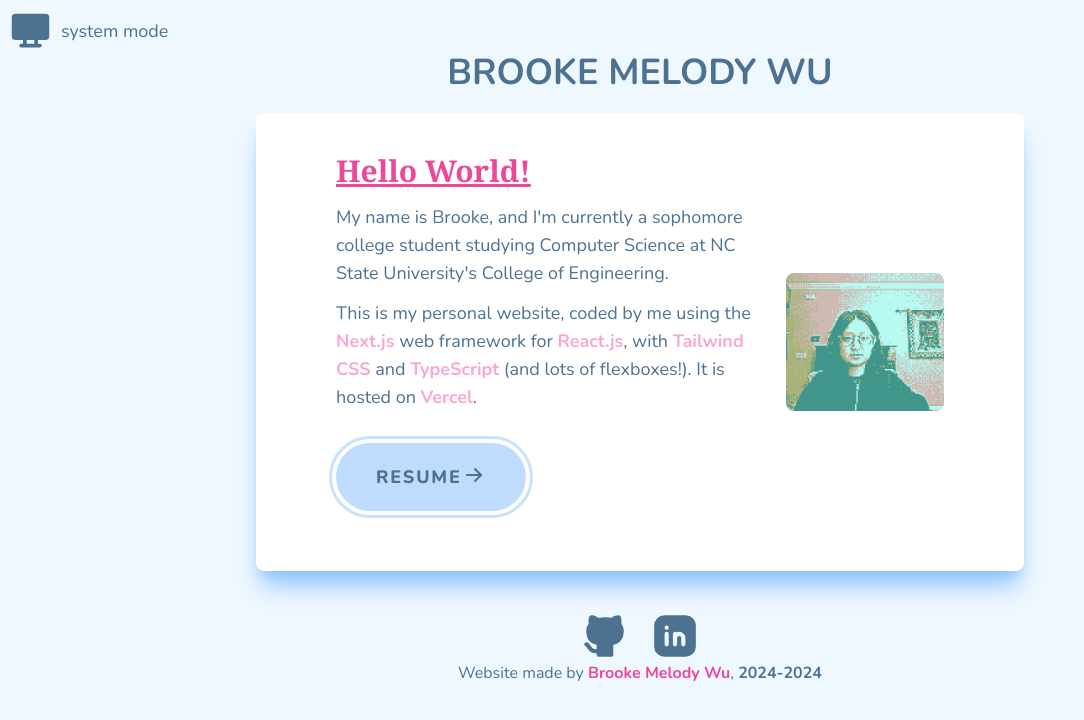
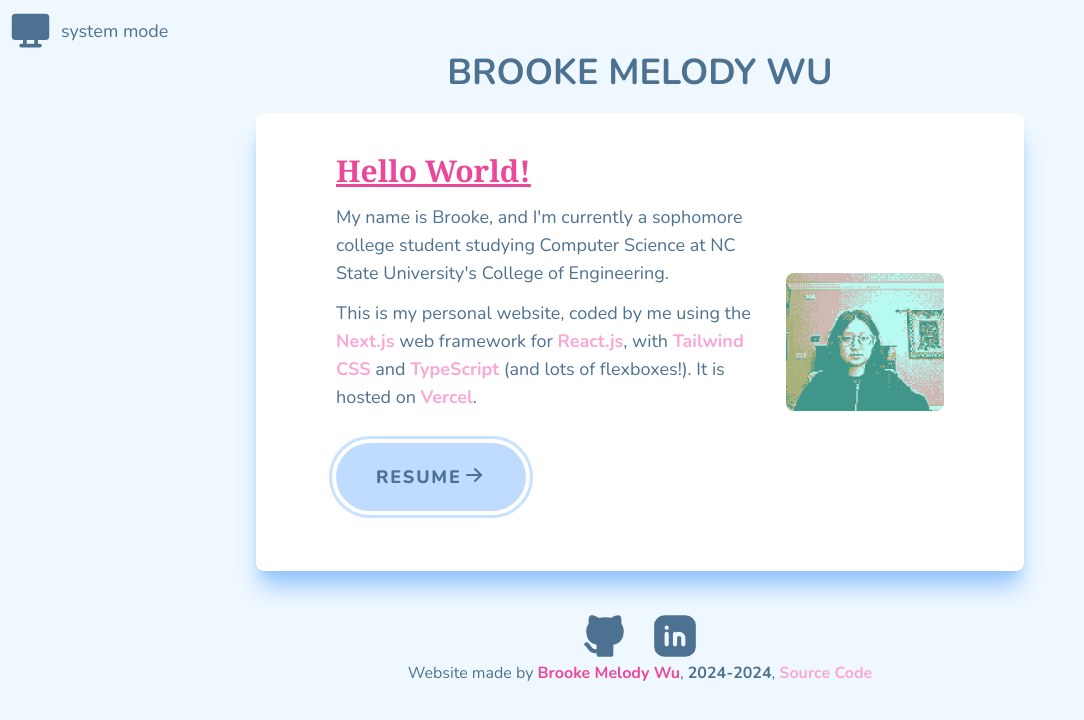
Before and after one commit to brookemelody/personal-website, a Next.js app: page / in a window 1280 px wide. Shown: the top 720 px of the page, without its empty margins (0-1084 px from the left). Built offline with nearby package versions, Linux system fonts and the light colour scheme; a web font is replaced by a local one.

Commit message:
Update footer to include link to source code on GitHub

```diff
--- a/src/app/components/footer.tsx
+++ b/src/app/components/footer.tsx
@@ -1,3 +1,5 @@
+import { OutgoingLink } from "./nav";
+
 const MyLinks = () => {
     return (
         <>
@@ -19,7 +21,7 @@ export const Footer = () => {
     <>
     <footer className="flex flex-col items-center mb-5">
           <MyLinks/>
-          <p className="">Website made by <b className="text-pink-500 dark:text-pink-400">Brooke Melody Wu</b>, <b>2024-{currentYear}</b></p>
+          <p className="">Website made by <b className="text-pink-500 dark:text-pink-400">Brooke Melody Wu</b>, <b>2024-{currentYear}</b>, <OutgoingLink linkText="Source Code" link="https://github.com/brookemelody/personal-website"/></p>
     </footer>
     </>
   )
```
